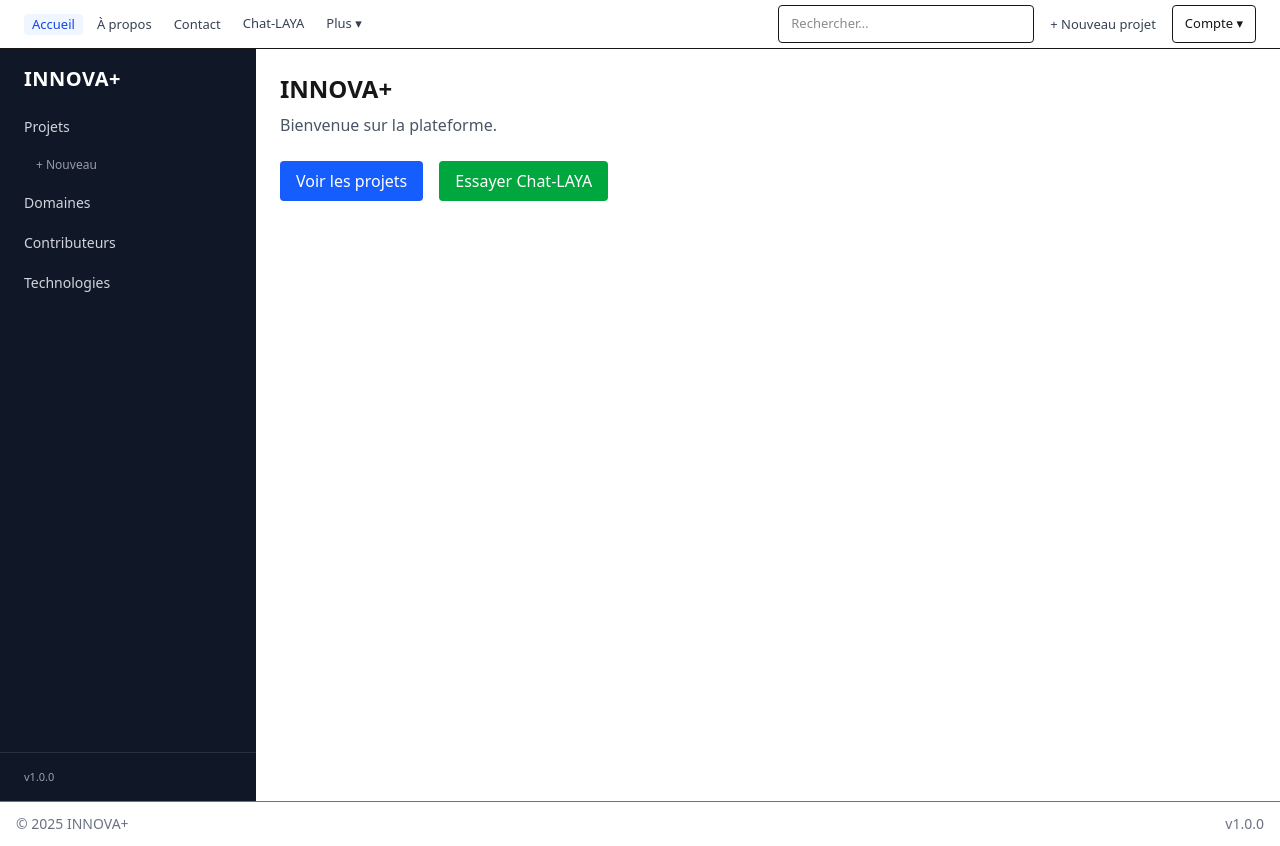
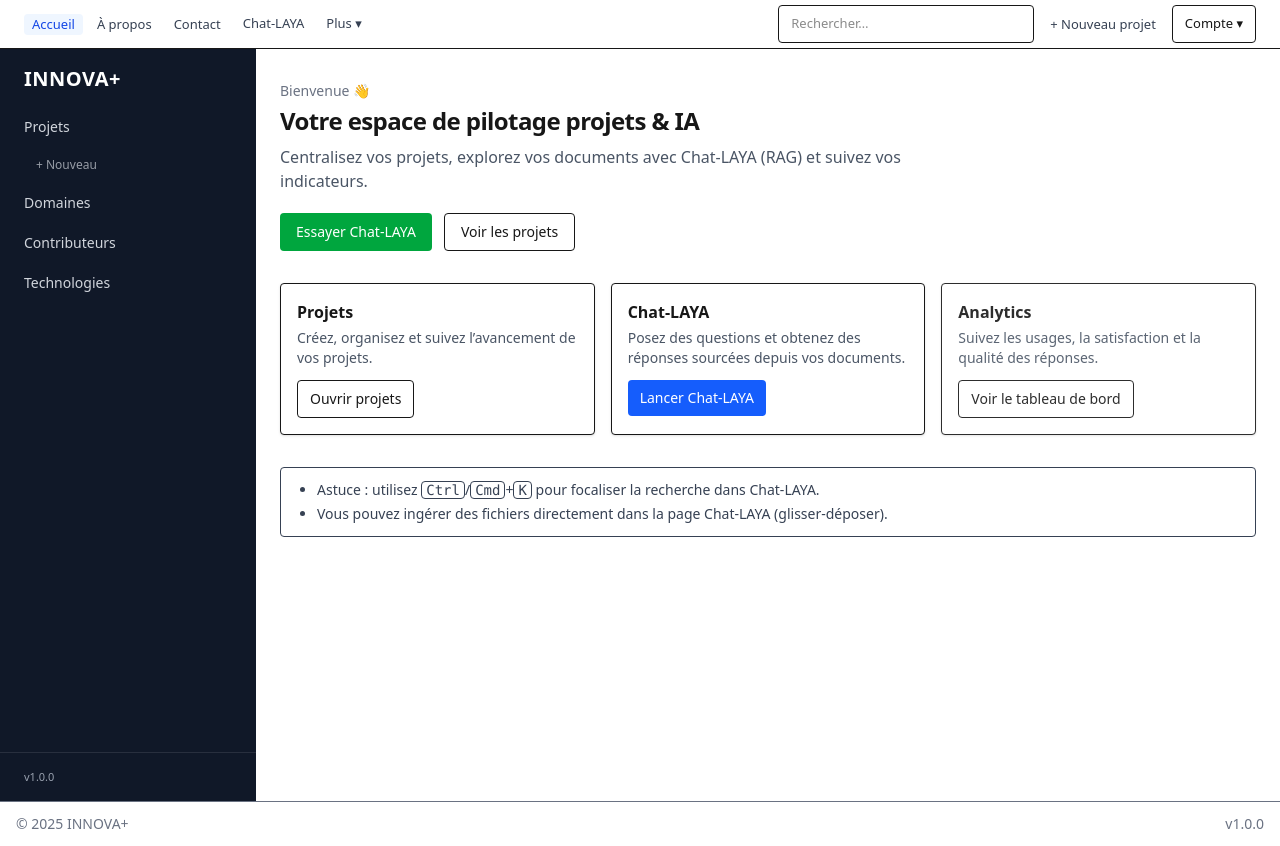
Before and after one commit to Juniorleriche27/INNOVA, a Next.js app in the folder innova-frontend/: page / in a window 1280 px wide. Built offline with nearby package versions, Linux system fonts and the light colour scheme; no server answers.

Commit message:
feat(frontend): refonte page d'accueil + ajout page analytics + intégration complète Chat-LAYA

```diff
--- /dev/null
+++ b/innova-frontend/app/analytics/page.tsx
@@ -0,0 +1,11 @@
+// innova-frontend/app/analytics/page.tsx
+export default function AnalyticsPage() {
+  return (
+    <main className="px-6 py-8">
+      <h1 className="text-2xl font-semibold tracking-tight">Analytics</h1>
+      <p className="mt-2 text-gray-600">
+        Tableau de bord à venir. Ici vous verrez les usages, feedbacks et perfs de Chat-LAYA.
+      </p>
+    </main>
+  );
+}
--- a/innova-frontend/app/page.tsx
+++ b/innova-frontend/app/page.tsx
@@ -1,25 +1,116 @@
 // innova-frontend/app/page.tsx
+import Link from "next/link";
+import type { Route } from "next";
+
 export default function HomePage() {
   return (
-    <main className="p-6">
-      <h1 className="text-2xl font-bold">INNOVA+</h1>
-      <p className="mt-2 text-gray-600">Bienvenue sur la plateforme.</p>
+    <main className="px-6 py-8">
+      {/* HERO */}
+      <section className="max-w-5xl">
+        <p className="text-sm text-gray-500">Bienvenue 👋</p>
+        <h1 className="mt-1 text-2xl font-semibold tracking-tight">
+          Votre espace de pilotage projets & IA
+        </h1>
+        <p className="mt-2 max-w-2xl text-gray-600">
+          Centralisez vos projets, explorez vos documents avec Chat-LAYA (RAG) et suivez vos indicateurs.
+        </p>
 
-      {/* ✅ Fonctionnalité ajoutée : liens rapides */}
-      <div className="mt-6 space-x-4">
-        <a
+        <div className="mt-5 flex flex-wrap gap-3">
+          <Link
+            href="/chat-laya"
+            className="inline-flex items-center rounded bg-green-600 px-4 py-2 text-white text-sm font-medium hover:bg-green-700"
+          >
+            Essayer Chat-LAYA
+          </Link>
+          <Link
+            href="/projects"
+            className="inline-flex items-center rounded border px-4 py-2 text-sm font-medium hover:bg-gray-50"
+          >
+            Voir les projets
+          </Link>
+        </div>
+      </section>
+
+      {/* ACCÈS RAPIDE */}
+      <section className="mt-8 grid gap-4 sm:grid-cols-2 lg:grid-cols-3">
+        <Card
+          title="Projets"
+          desc="Créez, organisez et suivez l’avancement de vos projets."
           href="/projects"
-          className="inline-block rounded bg-blue-600 text-white px-4 py-2 hover:bg-blue-700"
-        >
-          Voir les projets
-        </a>
-        <a
+          cta="Ouvrir projets"
+        />
+        <Card
+          title="Chat-LAYA"
+          desc="Posez des questions et obtenez des réponses sourcées depuis vos documents."
           href="/chat-laya"
-          className="inline-block rounded bg-green-600 text-white px-4 py-2 hover:bg-green-700"
-        >
-          Essayer Chat-LAYA
-        </a>
-      </div>
+          cta="Lancer Chat-LAYA"
+          tone="primary"
+        />
+        <Card
+          title="Analytics"
+          desc="Suivez les usages, la satisfaction et la qualité des réponses."
+          href="/analytics"
+          cta="Voir le tableau de bord"
+          muted
+        />
+      </section>
+
+      {/* ASTUCES */}
+      <section className="mt-8">
+        <div className="rounded border bg-white px-4 py-3 text-sm text-gray-700">
+          <ul className="list-disc pl-5 space-y-1">
+            <li>
+              Astuce : utilisez <kbd className="rounded border px-1">Ctrl</kbd>/<kbd className="rounded border px-1">Cmd</kbd>+
+              <kbd className="rounded border px-1">K</kbd> pour focaliser la recherche dans Chat-LAYA.
+            </li>
+            <li>
+              Vous pouvez ingérer des fichiers directement dans la page{" "}
+              <Link className="underline" href="/chat-laya">Chat-LAYA</Link> (glisser-déposer).
+            </li>
+          </ul>
+        </div>
+      </section>
     </main>
   );
 }
+
+function Card({
+  title,
+  desc,
+  href,
+  cta,
+  tone,
+  muted,
+}: {
+  title: string;
+  desc: string;
+  href: Route;   // ← typedRoutes friendly
+  cta: string;
+  tone?: "primary";
+  muted?: boolean;
+}) {
+  return (
+    <div
+      className={[
+        "rounded border bg-white p-4 shadow-sm transition hover:shadow",
+        muted ? "opacity-90" : "",
+      ].join(" ")}
+    >
+      <h3 className="text-base font-semibold">{title}</h3>
+      <p className="mt-1 text-sm text-gray-600">{desc}</p>
+      <div className="mt-3">
+        <Link
+          href={href}
+          className={[
+            "inline-flex items-center rounded px-3 py-2 text-sm font-medium",
+            tone === "primary"
+              ? "bg-blue-600 text-white hover:bg-blue-700"
+              : "border hover:bg-gray-50",
+          ].join(" ")}
+        >
+          {cta}
+        </Link>
+      </div>
+    </div>
+  );
+}
--- a/innova-frontend/components/Card.tsx
+++ b/innova-frontend/components/Card.tsx
@@ -1,4 +1,4 @@
-// src/components/Card.tsx
+// components/Card.tsx
 import React from "react";
 
 type CardProps = {
@@ -6,19 +6,49 @@ type CardProps = {
   subtitle?: React.ReactNode;
   right?: React.ReactNode;
   href?: string;
+  desc?: React.ReactNode;   // description optionnelle
+  cta?: React.ReactNode;    // call-to-action optionnel
+  muted?: boolean;          // style atténué optionnel
+  tone?: "primary" | "secondary"; // tone optionnel
 };
 
-export default function Card({ title, subtitle, right, href }: CardProps) {
+export default function Card({
+  title,
+  subtitle,
+  right,
+  href,
+  desc,
+  cta,
+  muted,
+  tone,
+}: CardProps) {
   const content = (
-    <div className="w-full rounded-2xl border border-gray-200 hover:border-gray-300 bg-white px-5 py-4 shadow-sm transition">
+    <div
+      className={`w-full rounded-2xl border px-5 py-4 shadow-sm transition ${
+        muted
+          ? "bg-gray-100 border-gray-100"
+          : "bg-white border-gray-200 hover:border-gray-300"
+      } ${tone === "primary" ? "border-blue-500" : ""}`}
+    >
       <div className="flex items-start justify-between gap-4">
         <div>
           <div className="text-lg font-semibold">{title}</div>
           {subtitle ? <div className="text-sm text-gray-600 mt-1">{subtitle}</div> : null}
+          {desc ? <div className="text-sm text-gray-500 mt-1">{desc}</div> : null}
         </div>
-        {right ? <div className="text-sm text-blue-600">{right}</div> : null}
+        <div className="text-right">
+          {right ? <div className="text-sm text-blue-600">{right}</div> : null}
+          {cta ? <div className="text-sm text-blue-500 mt-1">{cta}</div> : null}
+        </div>
       </div>
     </div>
   );
-  return href ? <a href={href} className="block">{content}</a> : content;
+
+  return href ? (
+    <a href={href} className="block">
+      {content}
+    </a>
+  ) : (
+    content
+  );
 }
```
